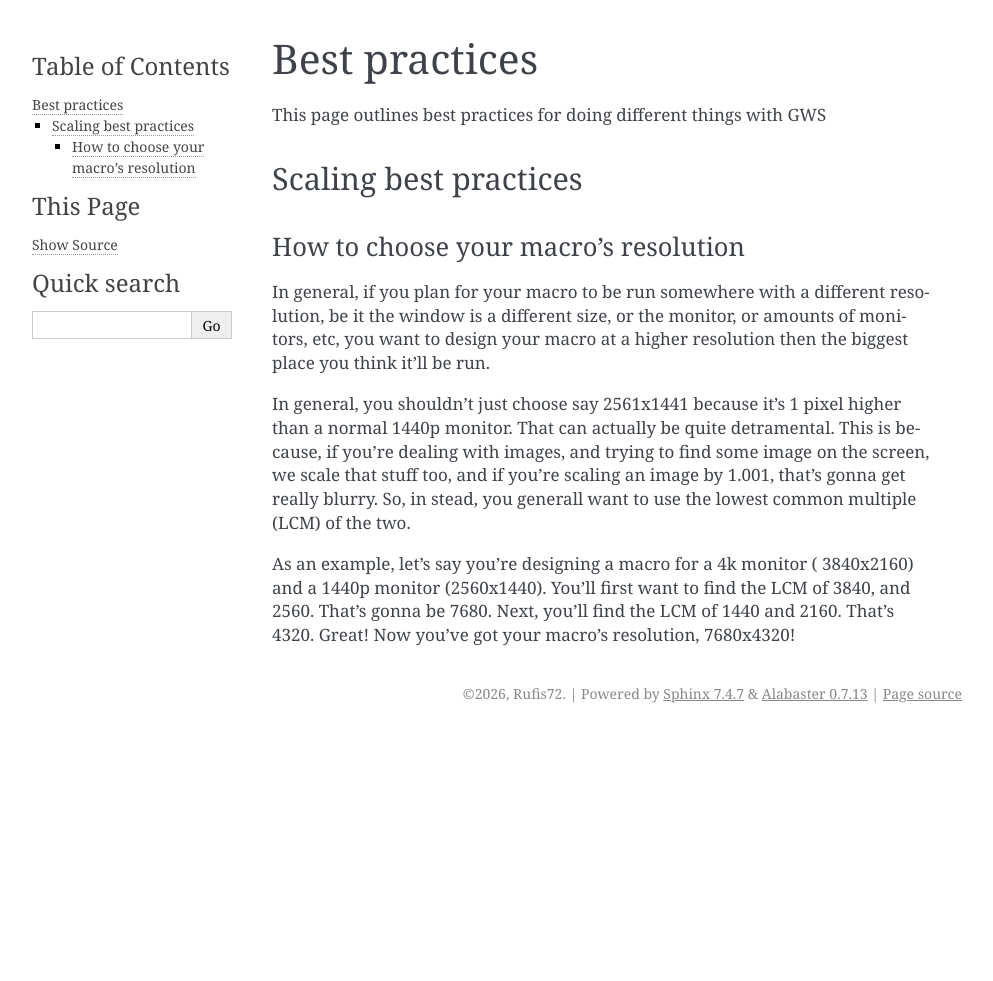
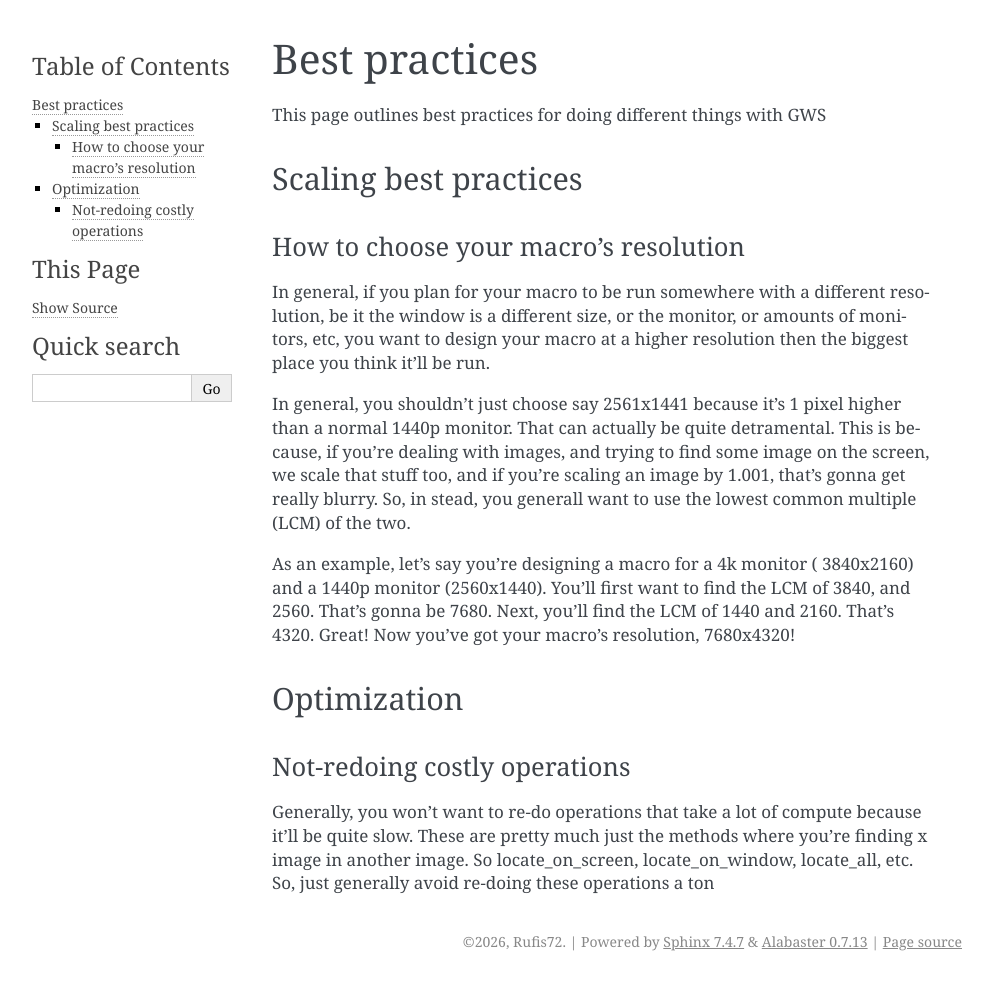
Before and after one commit to Rufis72/gws, a Sphinx documentation site: the page built from docs/source/best_practices.rst, in a window 1280 px wide. Shown: the whole page, without its empty margins (148-1141 px from the left). Built offline with Sphinx 7.4.7, drawn with Linux system fonts in a browser that asks for light colours; before the commit the page ends 900 px from its top, so only the background shows below that.

Commit message:
Added another section to best practices

```diff
--- a/docs/source/best_practices.rst
+++ b/docs/source/best_practices.rst
@@ -31,3 +31,14 @@ As an example, let's say you're designing a macro for a 4k monitor (
 LCM of 3840, and 2560. That's gonna be 7680. Next, you'll find the LCM of
 1440 and 2160. That's 4320. Great! Now you've got your macro's resolution,
 7680x4320!
+
+Optimization
+-------------
+
+Not-redoing costly operations
+^^^^^^^^^^^^^^^^^^^^^^^^^^^^^^^^
+
+Generally, you won't want to re-do operations that take a lot of compute
+because it'll be quite slow. These are pretty much just the methods where
+you're finding x image in another image. So locate_on_screen, locate_on_window,
+locate_all, etc. So, just generally avoid re-doing these operations a ton
```
